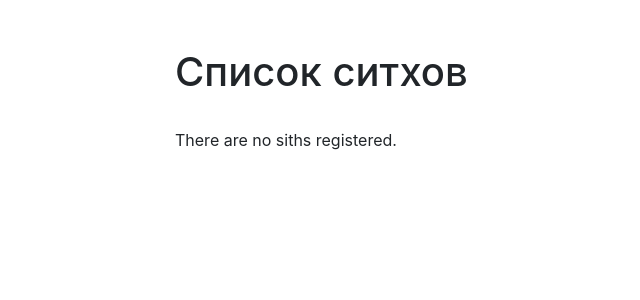
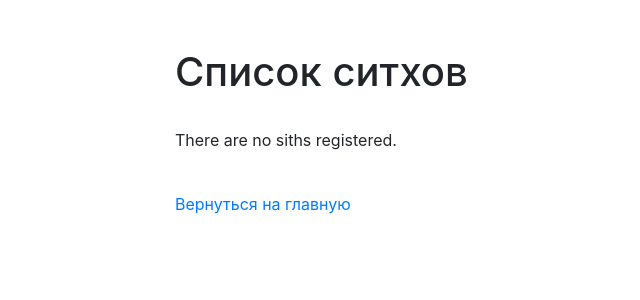
Before and after one commit to MrtGiz/sithorder, a Django app: page /recruiting/siths/ in a window 1280 px wide. Shown: the top 300 px of the page, without its empty margins (100-740 px from the left). Run offline with Django 3.2, Linux system fonts and the light colour scheme; data that the repository does not hold is empty; some libraries are stand-ins or nearby versions.

Commit message:
sith_menu - home link added

```diff
--- a/recruiting/templates/recruiting/sith_menu.html
+++ b/recruiting/templates/recruiting/sith_menu.html
@@ -19,4 +19,8 @@
     {% else %}
         <p>There are no siths registered.</p>
     {% endif %}
+
+    <br>
+        <a href="{% url 'home' %}">Вернуться на главную</a>
+
 {% endblock %}l>
```
